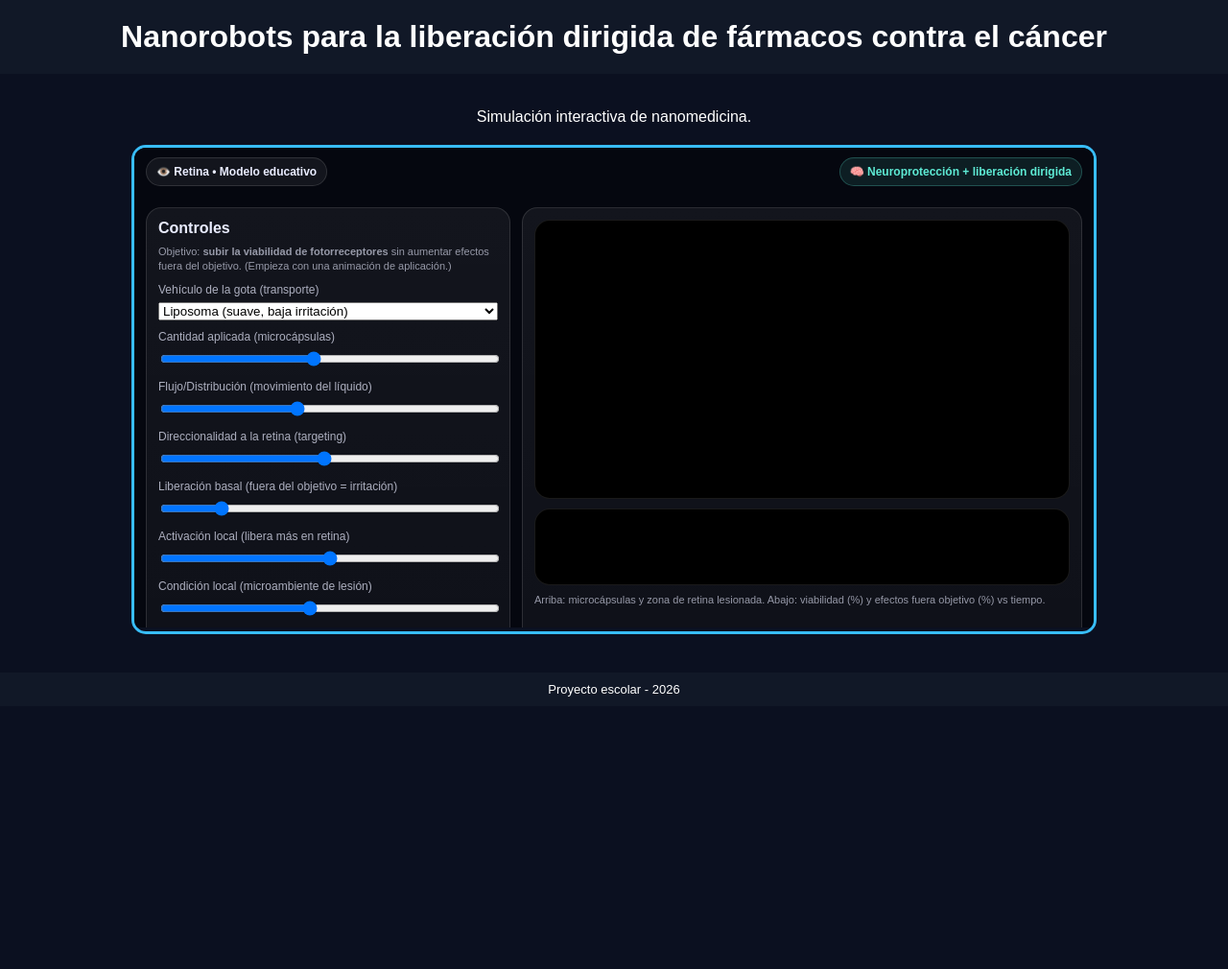
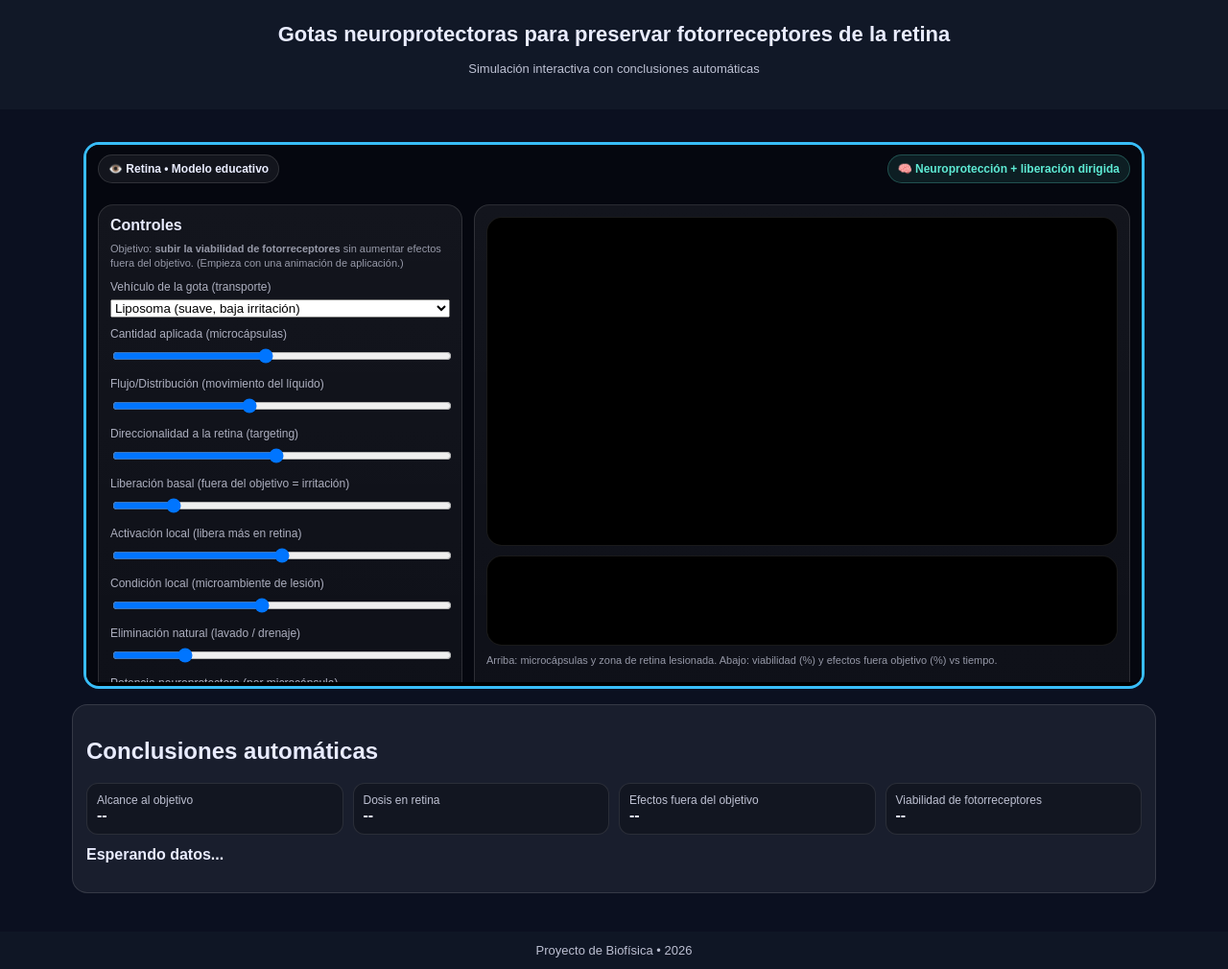
Before and after one commit to mhuanca579/Biofisica-, a plain HTML site: page index.html in a window 1280 px wide. Shown: the whole page at 96% size. Before the commit the page ends 800 px from the top, so only its background shows below. Drawn offline with Linux system fonts and the light colour scheme.

Commit message:
Update index.html

```diff
--- a/index.html
+++ b/index.html
@@ -2,63 +2,113 @@
 <html lang="es">
 <head>
 <meta charset="UTF-8">
-<title>Nanorobots contra el Cáncer</title>
+<meta name="viewport" content="width=device-width,initial-scale=1.0">
+
+<title>Gotas neuroprotectoras para preservar fotorreceptores de la retina</title>
 
 <style>
 body{
   margin:0;
-  font-family: Arial, sans-serif;
+  font-family:Arial, sans-serif;
   background:#0b1020;
-  color:white;
+  color:#e9ecff;
   text-align:center;
 }
 header{
-  padding:20px;
+  padding:22px 14px;
   background:#111827;
 }
-h1{margin:0;}
-.section{
-  padding:20px;
+h1{margin:0;font-size:22px;line-height:1.3}
+.wrap{padding:18px 12px 26px;}
+.sim-box{
+  width:92%;
+  max-width:1100px;
+  margin:16px auto;
+  border:3px solid #38bdf8;
+  border-radius:16px;
+  overflow:hidden;
+  background:#000;
 }
-.sim-box{
-  width:90%;
-  max-width:1000px;
-  margin:20px auto;
-  border:3px solid #38bdf8;
-  border-radius:15px;
-  overflow:hidden;
+iframe{width:100%;height:560px;border:0;}
+.report{
+  width:92%;
+  max-width:1100px;
+  margin:14px auto;
+  text-align:left;
+  background:rgba(255,255,255,.06);
+  border:1px solid rgba(255,255,255,.12);
+  border-radius:16px;
+  padding:14px;
 }
-iframe{
-  width:100%;
-  height:500px;
-  border:0;
-}
-footer{
-  padding:10px;
-  background:#111827;
-  font-size:13px;
-}
+.grid{display:grid;grid-template-columns:repeat(4,1fr);gap:10px;}
+.kpi{background:rgba(0,0,0,.25);border:1px solid rgba(255,255,255,.1);border-radius:12px;padding:10px;}
+.kpi div{font-size:12px;opacity:.8}
+.kpi b{font-size:16px}
+ul{margin:10px 0 0;padding-left:18px}
+footer{padding:12px;background:#111827;font-size:13px;opacity:.8}
+@media(max-width:900px){.grid{grid-template-columns:1fr 1fr}iframe{height:520px}}
 </style>
 </head>
 
 <body>
-
 <header>
-<h1>Nanorobots para la liberación dirigida de fármacos contra el cáncer</h1>
+<h1>Gotas neuroprotectoras para preservar fotorreceptores de la retina</h1>
+<p style="opacity:.8;font-size:13px">Simulación interactiva con conclusiones automáticas</p>
 </header>
 
-<div class="section">
-<p>Simulación interactiva de nanomedicina.</p>
-
+<div class="wrap">
 <div class="sim-box">
-  <iframe src="./juegos/nanorobots.html"></iframe>
+<iframe src="./juegos/nanorobots.html"></iframe>
 </div>
 
+<div class="report">
+<h2>Conclusiones automáticas</h2>
+
+<div class="grid">
+<div class="kpi"><div>Alcance al objetivo</div><b id="r_reach">--</b></div>
+<div class="kpi"><div>Dosis en retina</div><b id="r_dose">--</b></div>
+<div class="kpi"><div>Efectos fuera del objetivo</div><b id="r_tox">--</b></div>
+<div class="kpi"><div>Viabilidad de fotorreceptores</div><b id="r_tumor">--</b></div>
 </div>
 
-<footer>
-Proyecto escolar - 2026
-</footer>
+<p id="r_diag" style="font-weight:900;margin-top:12px">Esperando datos...</p>
+<ul id="r_points"></ul>
+<p id="r_tip" style="font-weight:700"></p>
+</div>
+</div>
 
+<footer>Proyecto de Biofísica • 2026</footer>
+
+<script>
+const el=id=>document.getElementById(id);
+
+window.addEventListener("message",e=>{
+ if(!e.data||e.data.type!=="NANO_METRICS")return;
+ const m=e.data.payload;
+ el("r_reach").textContent=m.reachPct.toFixed(0)+"%";
+ el("r_dose").textContent=m.doseTumor.toFixed(1);
+ el("r_tox").textContent=m.toxicity.toFixed(0)+"%";
+ el("r_tumor").textContent=m.tumorPct.toFixed(0)+"%";
+
+ let diag="🟨 Mejorable";
+ if(m.tumorPct>80&&m.toxicity<30)diag="✅ Excelente neuroprotección";
+ else if(m.tumorPct>65&&m.toxicity<50)diag="🟦 Buena respuesta terapéutica";
+ else if(m.toxicity>70)diag="⚠️ Efectos adversos elevados";
+
+ el("r_diag").textContent=diag;
+ const pts=[];
+ if(m.reachPct<55)pts.push("La llegada a la retina es baja.");
+ else pts.push("Buena llegada del fármaco al tejido objetivo.");
+
+ if(m.doseTumor<100)pts.push("La dosis neuroprotectora es limitada.");
+ else pts.push("Dosis efectiva en retina.");
+
+ if(m.toxicity>50)pts.push("Existe liberación no dirigida significativa.");
+ else pts.push("Efectos fuera del objetivo controlados.");
+
+ el("r_points").innerHTML=pts.map(p=>"<li>"+p+"</li>").join("");
+ el("r_tip").textContent="Recomendación: optimizar direccionamiento y activación local.";
+});
+</script>
 </body>
 </html>
```
